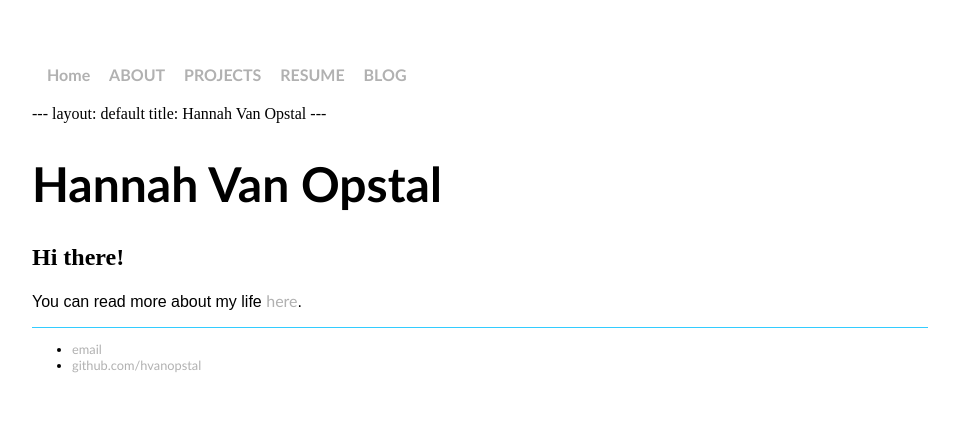
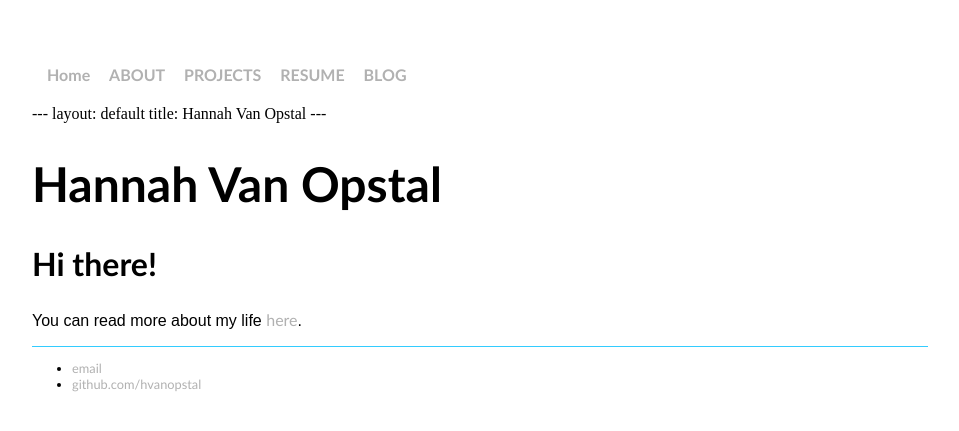
Before and after one commit to hvanopstal/hvanopstal.github.io, a Jekyll site: the page index.html, which Jekyll copies as it is, in a window 1280 px wide. Shown: the top 431 px of the page, without its empty margins (160-1119 px from the left). Built offline with Jekyll 4.4.1, drawn with Linux system fonts in a browser that asks for light colours.

Commit message:
Update main.css

```diff
--- a/css/main.css
+++ b/css/main.css
@@ -25,6 +25,10 @@
   font-size: 3em;
   font-family: Calibri, Arial;
 }
+h2 {
+  font-size: 2em;
+  font-family: Calibri, Arial;
+}
 p {
   font-family: Calibri Light, Arial;
   colour: #3F3F3F;
```
